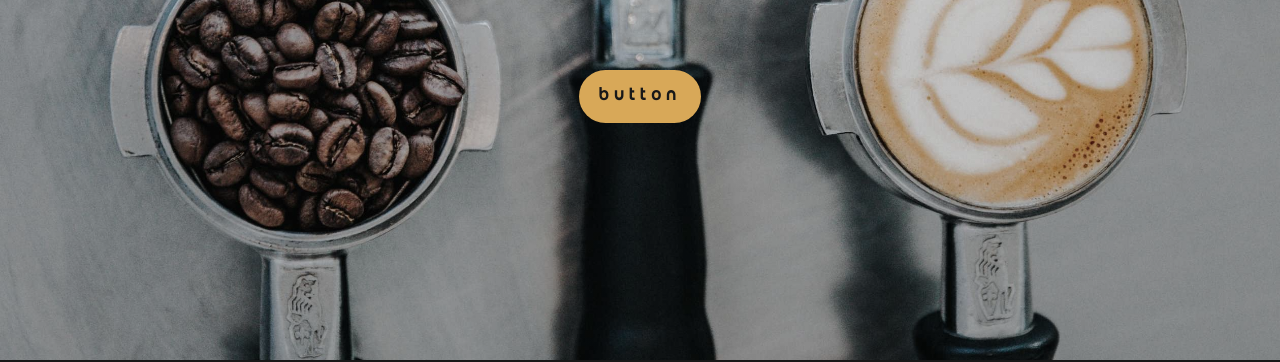
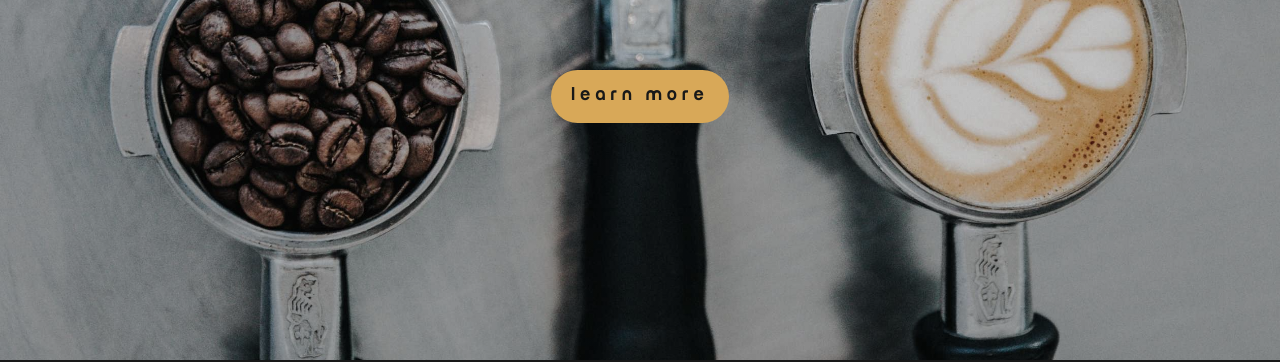
Before and after one commit to ash-295/Website_1-The-coffee-shop, a plain HTML site: page index.html in a window 1280 px wide. Shown: the part 440-802 px from the top of the page. Drawn offline with Linux system fonts and the light colour scheme; a web font is replaced by a local one.

Commit message:
Linking section

```diff
--- a/index.html
+++ b/index.html
@@ -22,7 +22,7 @@
 
         <div class="showcase-mid">
             <h1 class="showcase-head ">THE COFFEE Shop</h1>
-            <a class="primary-btn" href="#">Button</a>
+            <a class="primary-btn" href="#welcome">Learn More</a>
         </div>
     </section>
 
```
